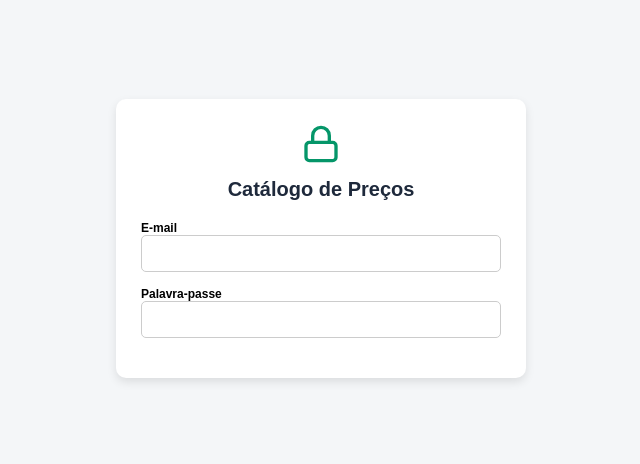
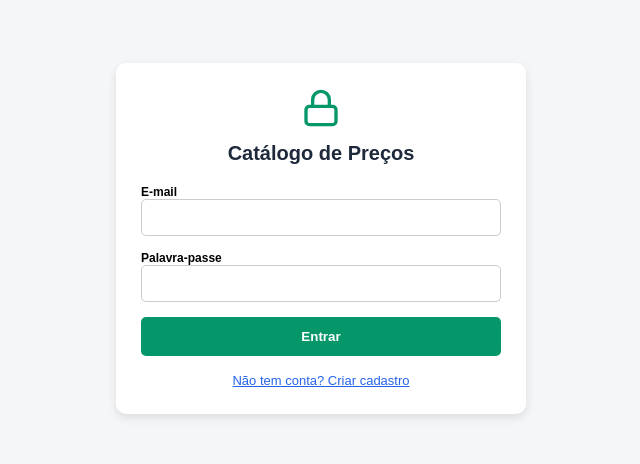
Before and after one commit to marcosmikrok-collab/manatex-app, a React (Vite) app: page / in a window 1280 px wide. Shown: the part 190-654 px from the top of the page, without its empty margins (319-959 px from the left). Built offline with nearby package versions, Linux system fonts and the light colour scheme.

Commit message:
Update App.jsx

```diff
--- a/src/App.jsx
+++ b/src/App.jsx
@@ -809,6 +809,24 @@ export default function App() {
           <div style={{ marginBottom: '15px' }}>
             <label style={{ display: 'block', fontSize: '12px', fontWeight: 'bold' }}>Palavra-passe</label>
             <input type="password" required value={password} onChange={e => setPassword(e.target.value)} style={{ width: '100%', padding: '10px', borderRadius: '5px', border: '1px solid #ccc', boxSizing: 'border-box' }} />
+          </div>
+
+          <button type="submit" style={{ width: '100%', backgroundColor: '#059669', color: 'white', border: 'none', padding: '12px', borderRadius: '5px', fontWeight: 'bold', cursor: 'pointer', marginBottom: '15px' }}>
+            {isRegistering ? 'Cadastrar' : 'Entrar'}
+          </button>
+
+          <div style={{ textAlign: 'center' }}>
+            <button
+              type="button"
+              onClick={() => {
+                setIsRegistering(!isRegistering)
+                setAuthError('')
+                setAuthSuccess('')
+              }}
+              style={{ background: 'none', border: 'none', color: '#2563eb', fontSize: '13px', cursor: 'pointer', textDecoration: 'underline' }}
+            >
+              {isRegistering ? 'Já tem uma conta? Iniciar sessão' : 'Não tem conta? Criar cadastro'}
+            </button>
           </div>
 
         </form>
```
